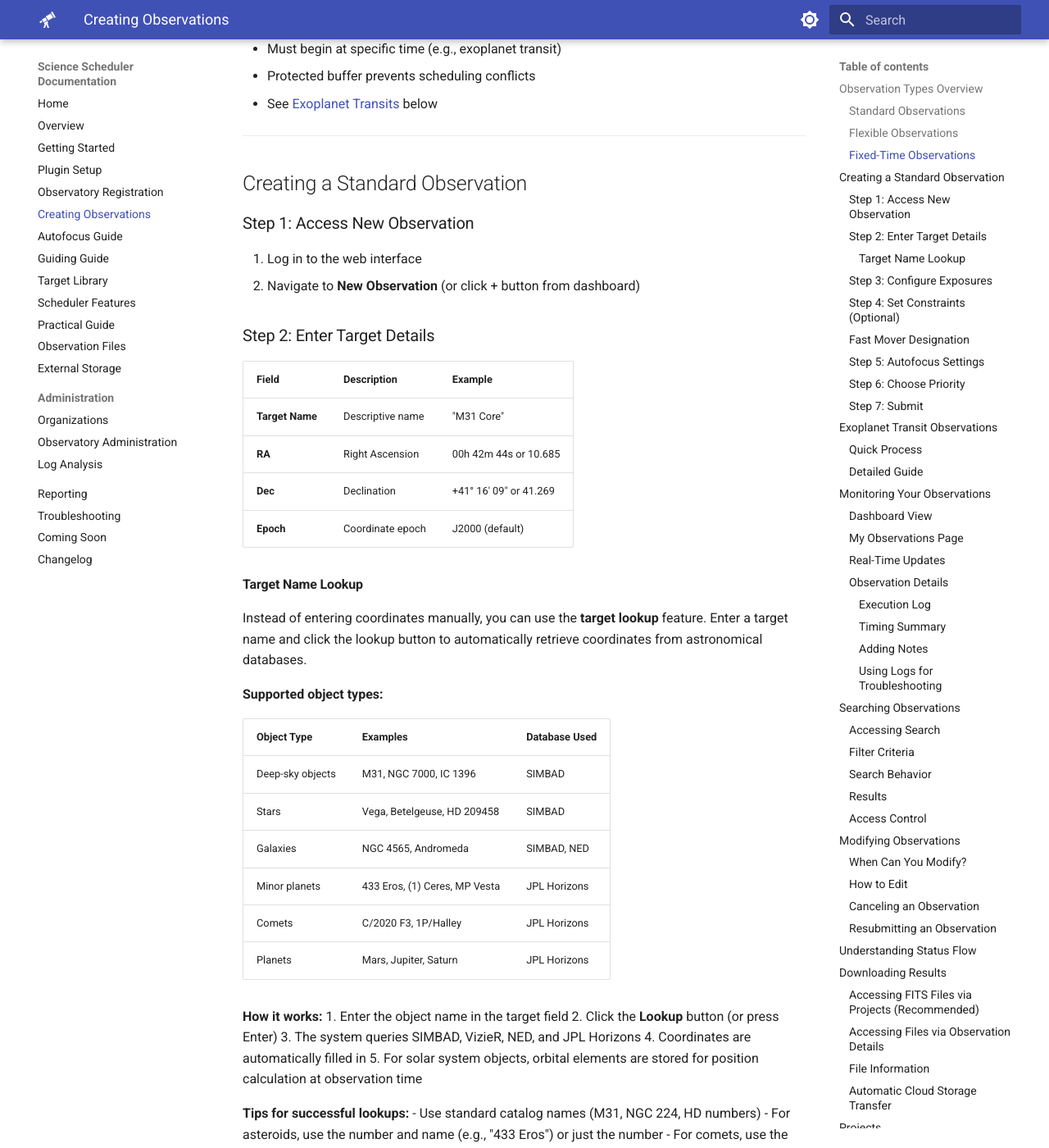
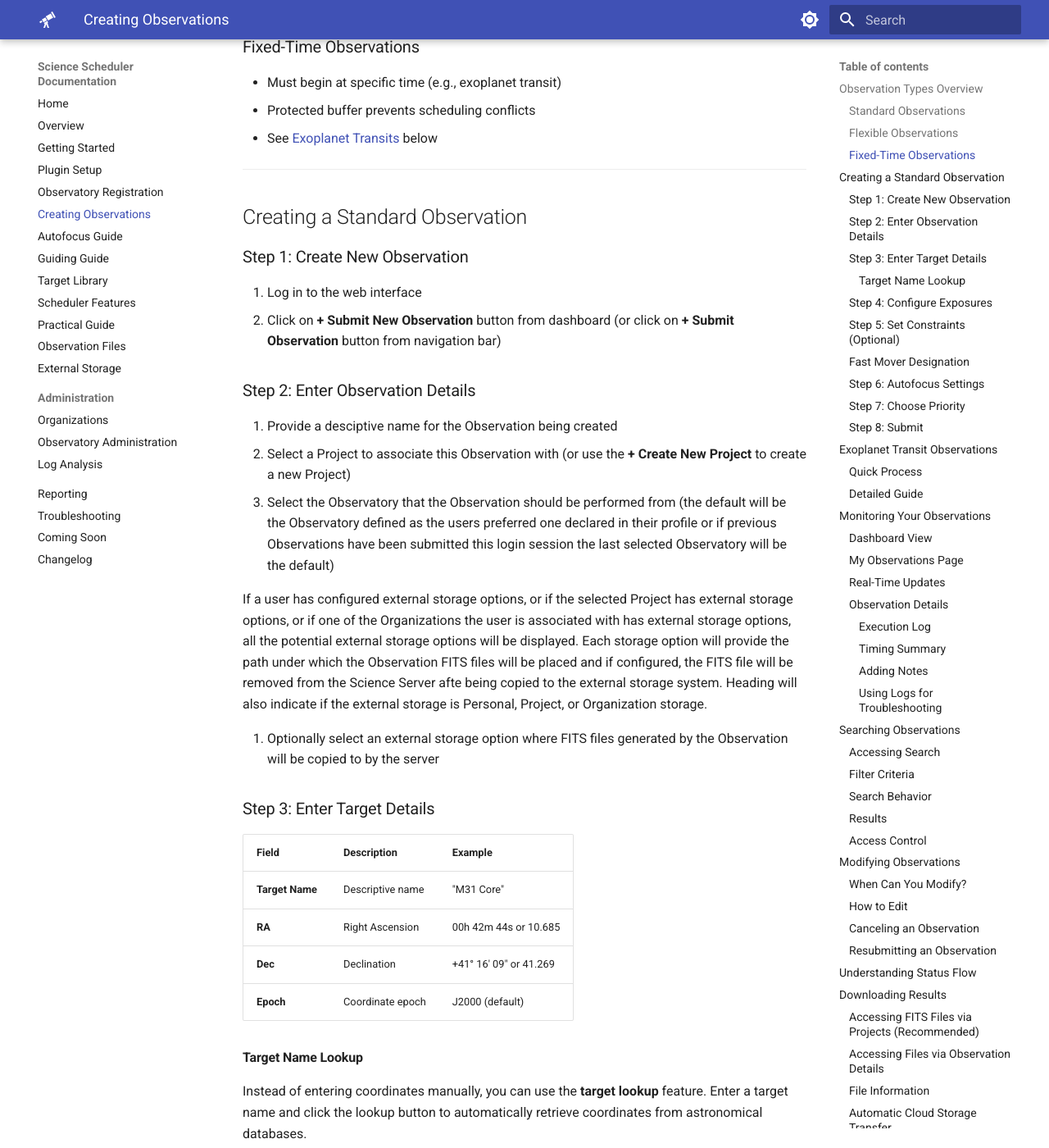
Before and after one commit to First-Light-Systems/nina-scheduler-docs, an MkDocs documentation site: the page built from docs/CREATING_OBSERVATIONS.md, in a window 1280 px wide and 1400 px high, scrolled down 1069 px. Shown: the whole window at 82% size. Built offline with MkDocs 1.6.1 and Material for MkDocs 9.7.7, drawn with Linux system fonts in a browser that asks for light colours; some of the changed text lies outside the part shown.

Commit message:
Added documentation for selecting external storage when submitting Observation.

```diff
--- a/docs/CREATING_OBSERVATIONS.md
+++ b/docs/CREATING_OBSERVATIONS.md
@@ -1,7 +1,10 @@
 # Creating and Managing Observations
 
-**Document Version**: 1.4 | **Last Updated**: February 2026
+**Document Version**: 1.4 | **Last Updated**: March 2026
 
+> **What's New in v1.4** (March 2026):
+> - Describe external storage capability
+>
 > **What's New in v1.3** (February 2026):
 > - Autofocus settings step added to observation creation workflow
 >
@@ -42,12 +45,23 @@ This guide covers how to create, monitor, and manage observations in the Science
 
 ## Creating a Standard Observation
 
-### Step 1: Access New Observation
+### Step 1: Create New Observation
 
 1. Log in to the web interface
-2. Navigate to **New Observation** (or click + button from dashboard)
+2. Click on **+ Submit New Observation** button from dashboard (or click on **+ Submit Observation** button from navigation bar)
 
-### Step 2: Enter Target Details
+### Step 2: Enter Observation Details
+
+1. Provide a desciptive name for the Observation being created
+2. Select a Project to associate this Observation with (or use the **+ Create New Project** to create a new Project)
+3. Select the Observatory that the Observation should be performed from (the default will be the Observatory defined as the users preferred one declared in their profile or if previous Observations have been submitted this login session the last selected Observatory will be the default)
+
+If a user has configured external storage options, or if the selected Project has external storage options, or if one of the
+Organizations the user is associated with has external storage options, all the potential external storage options will be displayed.  Each storage option will provide the path under which the Observation FITS files will be placed and if configured, the FITS file will be removed from the Science Server afte being copied to the external storage system.  Heading will also indicate if the external storage is Personal, Project, or Organization storage.
+
+4. Optionally select an external storage option where FITS files generated by the Observation will be copied to by the server
+
+### Step 3: Enter Target Details
 
 | Field | Description | Example |
 |-------|-------------|---------|
@@ -137,7 +151,7 @@ For detailed information on all autofocus options, trigger types, and recommende
 
 **Note**: Buffer time is how long before a fixed-time event your observation will be stopped.
 
-### Step 7: Submit
+### Step 8: Submit
 
 1. Review your settings in the summary
 2. Click **Submit Observation**
```
Also changed, not shown: other parts of docs/CREATING_OBSERVATIONS.md (+4 -4 lines).
